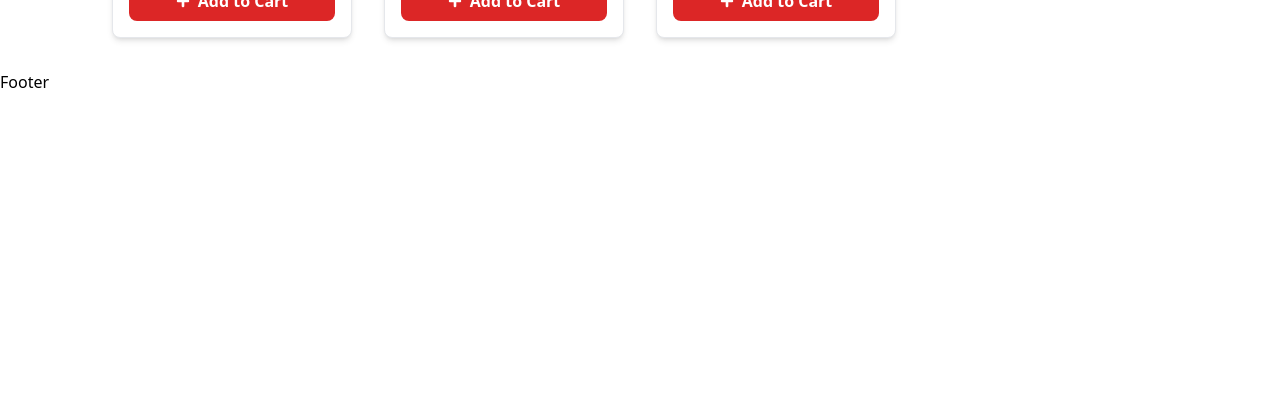
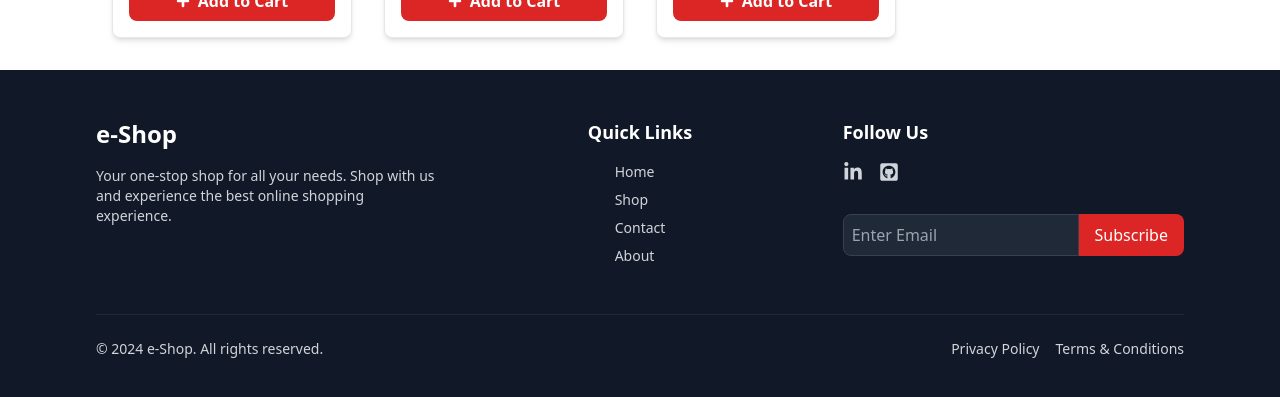
Before and after one commit to MogiliManikanta/EcommerceFrontend, a React (Vite) app: page / in a window 1280 px wide. Shown: the part 3468-3865 px from the top of the page. Before the commit the page ends 3562 px from the top, so only its background shows below. Built offline with nearby package versions, Linux system fonts and the light colour scheme.

Commit message:
Footer Component completed

```diff
--- a/src/components/Footer.jsx
+++ b/src/components/Footer.jsx
@@ -1,8 +1,104 @@
+import { FaGithubSquare, FaLinkedinIn } from "react-icons/fa";
+import { Link } from "react-router-dom";
+
 function Footer() {
   return (
-    <div>
-      <h1>Footer</h1>
-    </div>
+    <footer className="bg-gray-900 text-gray-300 py-12 px-4 md:px-16 lg:px-24">
+      <div className="container mx-auto grid grid-cols-1 md:grid-cols-3 gap-8">
+        {/* Company Info */}
+        <div>
+          <h3 className="text-2xl font-semibold text-white">e-Shop</h3>
+          <p className="mt-4 text-sm">
+            Your one-stop shop for all your needs. Shop with us and experience
+            the best online shopping experience.
+          </p>
+        </div>
+
+        {/* Quick Links */}
+        <div className="flex flex-col md:items-center">
+          <h4 className="text-lg font-semibold text-white">Quick Links</h4>
+          <ul className="mt-4 space-y-2 text-sm">
+            <li>
+              <Link to="/" className="hover:text-red-500 transition-colors">
+                Home
+              </Link>
+            </li>
+            <li>
+              <Link to="/shop" className="hover:text-red-500 transition-colors">
+                Shop
+              </Link>
+            </li>
+            <li>
+              <Link
+                to="/contact"
+                className="hover:text-red-500 transition-colors"
+              >
+                Contact
+              </Link>
+            </li>
+            <li>
+              <Link
+                to="/about"
+                className="hover:text-red-500 transition-colors"
+              >
+                About
+              </Link>
+            </li>
+          </ul>
+        </div>
+
+        {/* Follow Us & Subscribe */}
+        <div>
+          <h4 className="text-lg font-semibold text-white">Follow Us</h4>
+          <div className="flex space-x-4 mt-4 text-xl">
+            <a
+              href="#"
+              className="hover:text-red-500 transition-colors"
+              aria-label="LinkedIn"
+            >
+              <FaLinkedinIn />
+            </a>
+            <a
+              href="#"
+              className="hover:text-red-500 transition-colors"
+              aria-label="GitHub"
+            >
+              <FaGithubSquare />
+            </a>
+          </div>
+          <form className="flex mt-8">
+            <input
+              type="email"
+              placeholder="Enter Email"
+              className="w-full p-2 rounded-l-lg bg-gray-800 border border-gray-700 focus:ring-2 focus:ring-red-500"
+            />
+            <button className="bg-red-600 px-4 py-2 rounded-r-lg text-white hover:bg-red-700 transition-all">
+              Subscribe
+            </button>
+          </form>
+        </div>
+      </div>
+
+      <div className="mt-12 border-t border-gray-800 pt-6">
+        <div className="container mx-auto flex flex-col md:flex-row justify-between items-center text-sm">
+          <p>&copy; 2024 e-Shop. All rights reserved.</p>
+          <div className="flex space-x-4 mt-4 md:mt-0">
+            <a
+              href="#"
+              className="hover:text-red-500 transition-colors hover:underline"
+            >
+              Privacy Policy
+            </a>
+            <a
+              href="#"
+              className="hover:text-red-500 transition-colors hover:underline"
+            >
+              Terms & Conditions
+            </a>
+          </div>
+        </div>
+      </div>
+    </footer>
   );
 }
 
```
